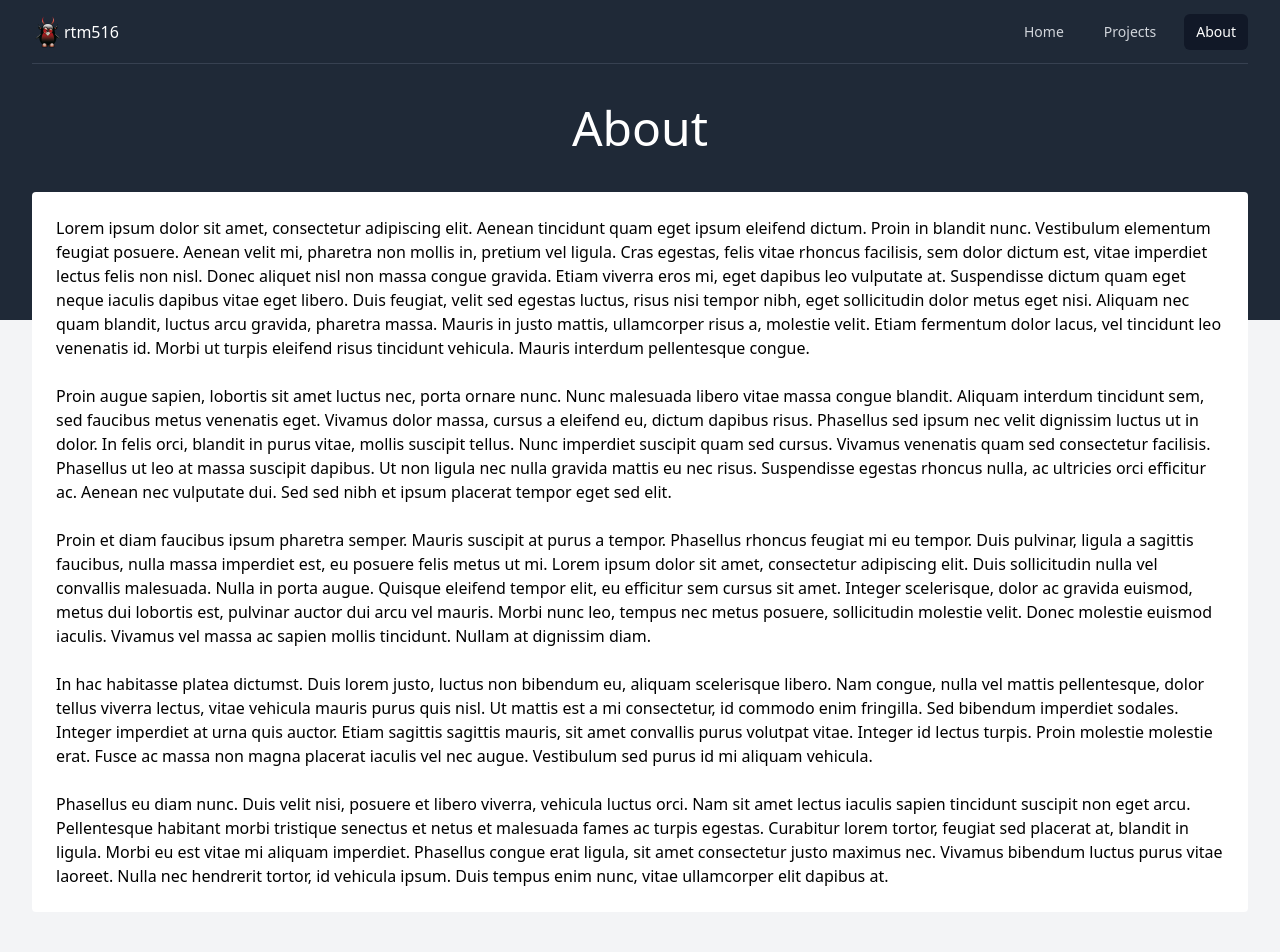
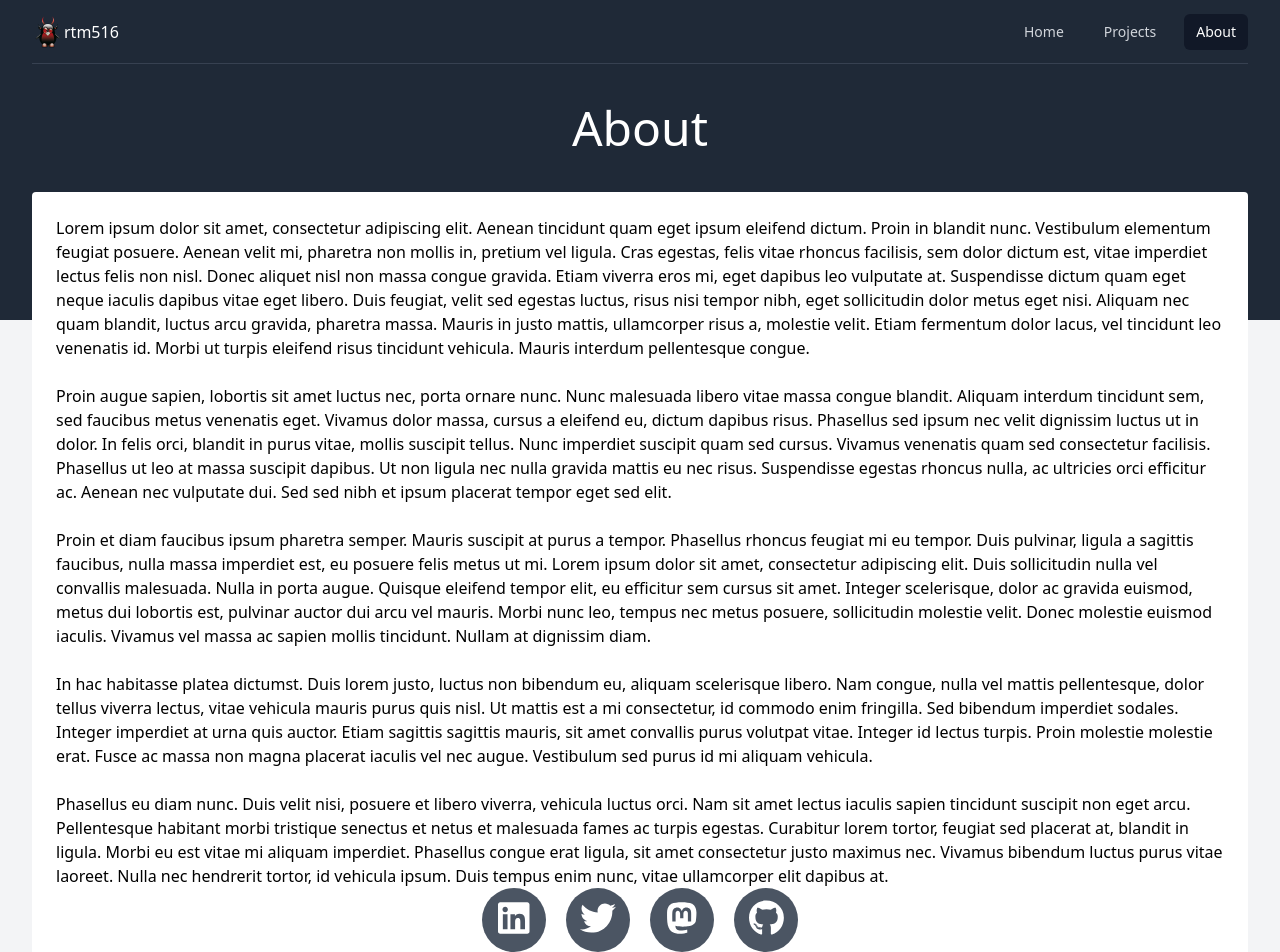
Before and after one commit to rtm516/PersonalSite, a React (Vite) app: page /about in a window 1280 px wide. Shown: the top 952 px of the page. Built offline with nearby package versions, Linux system fonts and the light colour scheme.

Commit message:
Add social buttons to about

```diff
--- a/package.json
+++ b/package.json
@@ -10,6 +10,8 @@
     "preview": "vite preview"
   },
   "dependencies": {
+    "@fortawesome/free-brands-svg-icons": "^6.5.2",
+    "@fortawesome/react-fontawesome": "^0.2.0",
     "@headlessui/react": "^1.7.19",
     "@heroicons/react": "^2.1.3",
     "lodash": "^4.17.21",
--- /dev/null
+++ b/src/components/SocialButton.jsx
@@ -0,0 +1,19 @@
+import PropTypes from 'prop-types'
+
+function SocialButton ({ className, children, link }) {
+  return (
+    <>
+      <a className={`rounded-full text-white bg-gray-600 hover:bg-gray-700 p-3 size-16 text-4xl leading-9 text-center ${className || ''}`} href={link}>
+        {children}
+      </a>
+    </>
+  )
+}
+
+SocialButton.propTypes = {
+  className: PropTypes.string,
+  children: PropTypes.node,
+  link: PropTypes.string
+}
+
+export default SocialButton
--- a/src/pages/About.jsx
+++ b/src/pages/About.jsx
@@ -1,3 +1,7 @@
+import SocialButton from '../components/SocialButton'
+import { FontAwesomeIcon } from '@fortawesome/react-fontawesome'
+import { faGithub, faLinkedin, faMastodon, faTwitter } from '@fortawesome/free-brands-svg-icons'
+
 function About () {
   return (
     <>
@@ -22,6 +26,12 @@ function About () {
           <p>
             Phasellus eu diam nunc. Duis velit nisi, posuere et libero viverra, vehicula luctus orci. Nam sit amet lectus iaculis sapien tincidunt suscipit non eget arcu. Pellentesque habitant morbi tristique senectus et netus et malesuada fames ac turpis egestas. Curabitur lorem tortor, feugiat sed placerat at, blandit in ligula. Morbi eu est vitae mi aliquam imperdiet. Phasellus congue erat ligula, sit amet consectetur justo maximus nec. Vivamus bibendum luctus purus vitae laoreet. Nulla nec hendrerit tortor, id vehicula ipsum. Duis tempus enim nunc, vitae ullamcorper elit dapibus at.
           </p>
+          <div className='flex gap-5 justify-center'>
+            <SocialButton link='https://www.linkedin.com/in/ryan-m-31246b12b/'><FontAwesomeIcon icon={faLinkedin} /></SocialButton>
+            <SocialButton link='https://twitter.com/rtm516'><FontAwesomeIcon icon={faTwitter} /></SocialButton>
+            <SocialButton link='https://infosec.exchange/@rtm516'><FontAwesomeIcon icon={faMastodon} /></SocialButton>
+            <SocialButton link='https://github.com/rtm516/'><FontAwesomeIcon icon={faGithub} /></SocialButton>
+          </div>
         </div>
       </div>
     </>
```
Also changed, not shown: 1 other file (tests, documents, lock files or other folders).
